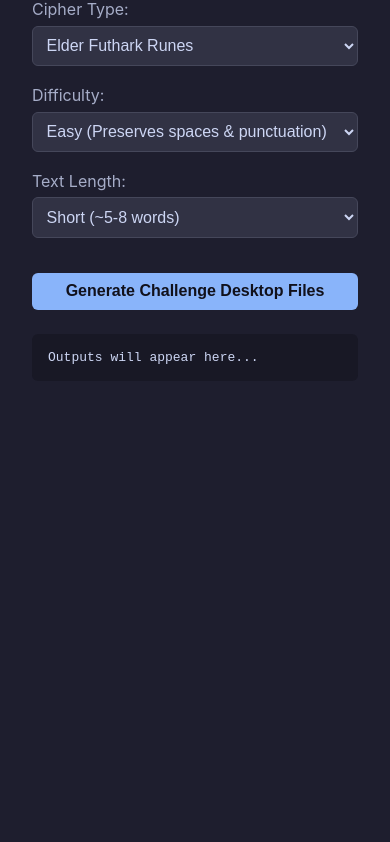
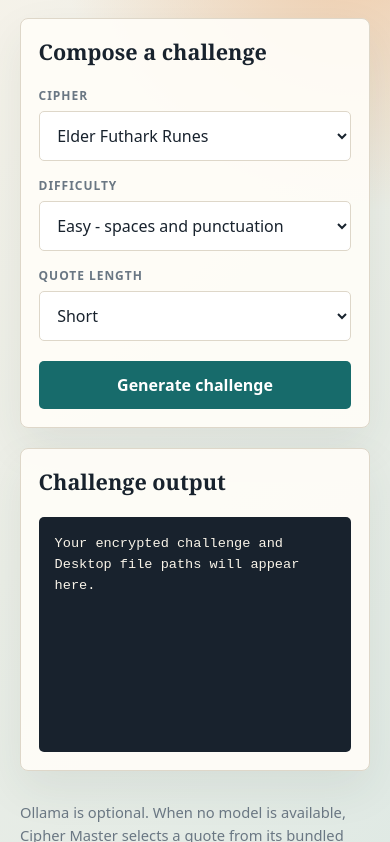
Before and after one commit to ReVax-2007/cipher_master, a plain HTML site: page public/index.html in a window 390 px wide. Shown: the part 132-974 px from the top of the page. Before the commit the page ends 844 px from the top, so only its background shows below. Drawn offline with Linux system fonts and the light colour scheme.

Commit message:
feat: add integrations and mobile-ready setup
Add bundled JSON quote fallback, responsive UI, Discord slash commands, Android setup documentation, and complete integration installation instructions. Set the Tauri application version to 1.1.0 for the release.

```diff
--- a/public/index.html
+++ b/public/index.html
@@ -2,120 +2,49 @@
 <html lang="en">
 <head>
   <meta charset="UTF-8" />
+  <meta name="viewport" content="width=device-width, initial-scale=1" />
   <title>Cipher Master</title>
   <style>
-    body {
-      font-family: -apple-system, BlinkMacSystemFont, "Segoe UI", Roboto, sans-serif;
-      background: #1e1e2e;
-      color: #cdd6f4;
-      padding: 2rem;
-      margin: 0;
-    }
-    h1 { color: #89b4fa; margin-top: 0; }
-    .form-group { margin-bottom: 1.2rem; }
-    label { display: block; margin-bottom: 0.4rem; color: #a6adc8; }
-    select, button {
-      width: 100%;
-      padding: 0.6rem;
-      border-radius: 6px;
-      border: 1px solid #45475a;
-      background: #313244;
-      color: #cdd6f4;
-      font-size: 1rem;
-    }
-    button {
-      background: #89b4fa;
-      color: #11111b;
-      font-weight: bold;
-      cursor: pointer;
-      margin-top: 1rem;
-      border: none;
-    }
-    button:hover { background: #b4befe; }
-    #output {
-      margin-top: 1.5rem;
-      padding: 1rem;
-      background: #181825;
-      border-radius: 6px;
-      white-space: pre-wrap;
-      font-family: monospace;
-      max-height: 200px;
-      overflow-y: auto;
-    }
+    :root { --ink: #18222d; --muted: #6a7783; --panel: #fffdf8; --line: #ded7c9; --copper: #b75d3b; --teal: #176b6b; }
+    * { box-sizing: border-box; }
+    body { margin: 0; min-height: 100vh; color: var(--ink); font-family: Georgia, "Times New Roman", serif; background: radial-gradient(circle at 90% 5%, #f0c9a5 0, transparent 28%), linear-gradient(135deg, #f7f3ea, #dfe9e4); }
+    main { width: min(1050px, 100%); margin: auto; padding: clamp(1.25rem, 4vw, 4rem); }
+    header { display: flex; justify-content: space-between; gap: 1rem; align-items: end; margin-bottom: 2rem; }
+    .eyebrow { color: var(--copper); font: 700 .75rem/1.2 system-ui, sans-serif; letter-spacing: .16em; text-transform: uppercase; }
+    h1 { margin: .35rem 0 0; font-size: clamp(2.1rem, 6vw, 4.6rem); line-height: .95; }
+    .mark { color: var(--teal); font-size: 2.5rem; }
+    .layout { display: grid; grid-template-columns: minmax(0, 1fr) minmax(280px, .8fr); gap: 1.25rem; }
+    .panel { background: color-mix(in srgb, var(--panel) 92%, transparent); border: 1px solid var(--line); border-radius: 8px; box-shadow: 0 18px 45px #293b3214; padding: clamp(1.1rem, 3vw, 2rem); }
+    .panel h2 { margin: 0 0 1.35rem; font-size: 1.35rem; }
+    .fields { display: grid; gap: 1rem; }
+    label { display: grid; gap: .42rem; color: var(--muted); font: 700 .75rem system-ui, sans-serif; letter-spacing: .08em; text-transform: uppercase; }
+    select, button { width: 100%; min-height: 48px; border: 1px solid var(--line); border-radius: 5px; padding: .75rem .85rem; font: 1rem system-ui, sans-serif; }
+    select { color: var(--ink); background: #fff; }
+    button { margin-top: 1.3rem; border: 0; color: #fff; background: var(--teal); font-weight: 700; cursor: pointer; transition: transform .2s, background .2s; }
+    button:hover { background: #0e5252; transform: translateY(-2px); }
+    button:disabled { cursor: wait; opacity: .65; transform: none; }
+    .side { display: grid; align-content: start; gap: 1rem; }
+    .status { color: var(--teal); font: 700 .78rem system-ui, sans-serif; text-transform: uppercase; letter-spacing: .08em; }
+    #output { min-height: 235px; margin: 0; padding: 1rem; overflow: auto; white-space: pre-wrap; color: #f9f4e9; background: #18222d; border-radius: 5px; font: .85rem/1.55 ui-monospace, SFMono-Regular, monospace; }
+    .note { color: var(--muted); font: .92rem/1.5 system-ui, sans-serif; }
+    @media (max-width: 720px) { header { align-items: start; } .layout { grid-template-columns: 1fr; } .mark { font-size: 1.8rem; } }
   </style>
 </head>
 <body>
-  <h1>ᛏ Cipher Master Engine</h1>
-
-  <div class="form-group">
-    <label for="cipher">Cipher Type:</label>
-    <select id="cipher">
-      <option value="CustomFuthark">Elder Futhark Runes</option>
-      <option value="Caesar">Caesar Shift</option>
-      <option value="Atbash">Atbash Cipher</option>
-      <option value="Substitution">Monoalphabetic Substitution</option>
-      <option value="Vigenere">Vigenère Cipher</option>
-      <option value="RailFence">Rail Fence (Zig-Zag)</option>
-      <option value="Affine">Affine Cipher</option>
-      <option value="A1Z26">A1Z26 Numeric</option>
-      <option value="FillInTheBlank">Fill in the Blank (Number Mapping)</option>
-    </select>
-  </div>
-
-  <div class="form-group">
-    <label for="difficulty">Difficulty:</label>
-    <select id="difficulty">
-      <option value="Easy">Easy (Preserves spaces & punctuation)</option>
-      <option value="Medium">Medium (Uppercase, no punctuation)</option>
-      <option value="Hard">Hard (Grouped 5-character blocks)</option>
-    </select>
-  </div>
-
-  <div class="form-group">
-    <label for="length">Text Length:</label>
-    <select id="length">
-      <option value="1">Short (~5-8 words)</option>
-      <option value="2">Medium (~15-20 words)</option>
-      <option value="3">Long (~30+ words)</option>
-    </select>
-  </div>
-
-  <button onclick="generateCipher()">Generate Challenge Desktop Files</button>
-
-  <div id="output">Outputs will appear here...</div>
-
+  <main>
+    <header><div><div class="eyebrow">A field kit for curious minds</div><h1><span class="mark">ᛏ</span> Cipher Master</h1></div><div class="status" id="status">Ready to encrypt</div></header>
+    <section class="layout">
+      <div class="panel"><h2>Compose a challenge</h2><div class="fields">
+        <label for="cipher">Cipher<select id="cipher"><option value="CustomFuthark">Elder Futhark Runes</option><option value="Caesar">Caesar Shift</option><option value="Atbash">Atbash Cipher</option><option value="Substitution">Monoalphabetic Substitution</option><option value="Vigenere">Vigenere Cipher</option><option value="RailFence">Rail Fence</option><option value="Affine">Affine Cipher</option><option value="A1Z26">A1Z26 Numeric</option><option value="FillInTheBlank">Fill in the Blank</option></select></label>
+        <label for="difficulty">Difficulty<select id="difficulty"><option value="Easy">Easy - spaces and punctuation</option><option value="Medium">Medium - uppercase text</option><option value="Hard">Hard - five character blocks</option></select></label>
+        <label for="length">Quote length<select id="length"><option value="1">Short</option><option value="2">Medium</option><option value="3">Long</option></select></label>
+      </div><button id="generate" onclick="generateCipher()">Generate challenge</button></div>
+      <aside class="side"><div class="panel"><h2>Challenge output</h2><pre id="output">Your encrypted challenge and Desktop file paths will appear here.</pre></div><p class="note">Ollama is optional. When no model is available, Cipher Master selects a quote from its bundled local library.</p></aside>
+    </section>
+  </main>
   <script>
-    function getInvoke() {
-      if (window.__TAURI__ && window.__TAURI__.core && window.__TAURI__.core.invoke) {
-        return window.__TAURI__.core.invoke;
-      } else if (window.__TAURI__ && window.__TAURI__.invoke) {
-        return window.__TAURI__.invoke;
-      } else if (window.__TAURI_INTERNALS__ && window.__TAURI_INTERNALS__.invoke) {
-        return window.__TAURI_INTERNALS__.invoke;
-      }
-      throw new Error("Tauri IPC bindings not found.");
-    }
-
-    async function generateCipher() {
-      const cipher = document.getElementById("cipher").value;
-      const difficulty = document.getElementById("difficulty").value;
-      const lengthChoice = parseInt(document.getElementById("length").value);
-      const output = document.getElementById("output");
-
-      output.innerText = "Querying local AI & generating cipher files...";
-
-      try {
-        const invokeFn = getInvoke();
-        const response = await invokeFn("generate_cipher_challenge", {
-          cipher_type: cipher,
-          difficulty: difficulty,
-          length_choice: lengthChoice
-        });
-        output.innerText = response;
-      } catch (err) {
-        output.innerText = "Error: " + (err.message || err);
-      }
-    }
+    function getInvoke() { const tauri = window.__TAURI__; if (tauri?.core?.invoke) return tauri.core.invoke; if (tauri?.invoke) return tauri.invoke; if (window.__TAURI_INTERNALS__?.invoke) return window.__TAURI_INTERNALS__.invoke; throw new Error("Tauri IPC bindings not found."); }
+    async function generateCipher() { const button = document.getElementById("generate"); const output = document.getElementById("output"); const status = document.getElementById("status"); button.disabled = true; status.textContent = "Forging challenge..."; output.textContent = "Selecting quote and encrypting..."; try { output.textContent = await getInvoke()("generate_cipher_challenge", { cipher_type: cipher.value, difficulty: difficulty.value, length_choice: Number(length.value) }); status.textContent = "Challenge ready"; } catch (error) { output.textContent = "Error: " + (error.message || error); status.textContent = "Generation failed"; } finally { button.disabled = false; } }
   </script>
 </body>
 </html>
--- a/src-tauri/tauri.conf.json
+++ b/src-tauri/tauri.conf.json
@@ -1,7 +1,7 @@
 {
   "$schema": "https://schema.tauri.app/config/2",
   "productName": "Cipher Master",
-  "version": "1.0.0",
+  "version": "1.1.0",
   "identifier": "com.xvoet.ciphermaster",
   "build": {
     "frontendDist": "../public"
```
Also changed, not shown: SUGGESTED_INTEGRATIONS.md (+27 -0 lines), integrations/discord-bot/index.js (added, +36 -0 lines), integrations/discord-bot/package.json (added, +7 -0 lines), integrations/discord-bot/register-commands.js (added, +11 -0 lines), src-tauri/data/quotes.json (added, +12 -0 lines), README.md, 1 other file.
